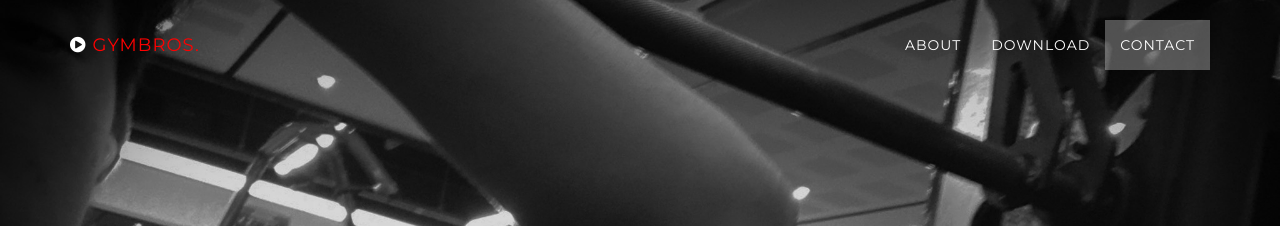
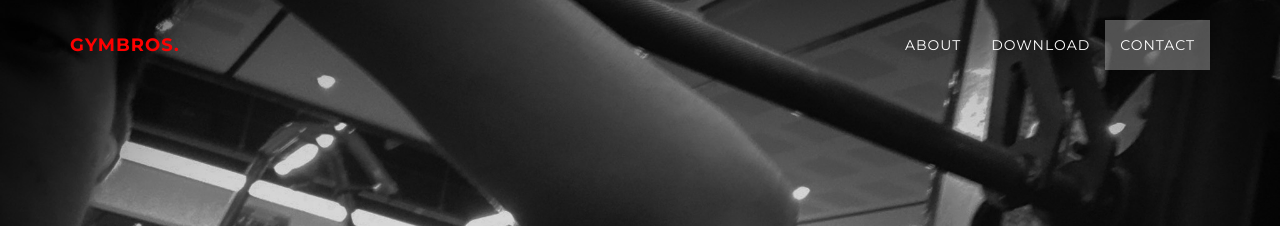
Before and after one commit to notj-code/GYMBROS_download_page, a Jekyll site: the page built from index.html, in a window 1280 px wide. Shown: the top 226 px of the page. Built offline with Jekyll 4.4.1, drawn with Linux system fonts in a browser that asks for light colours.

Commit message:
changed the logo

```diff
--- a/_includes/nav.html
+++ b/_includes/nav.html
@@ -6,7 +6,7 @@
                     <i class="fa fa-bars"></i>
                 </button>
                 <a class="navbar-brand page-scroll" href="#page-top">
-                    <i class="fa fa-play-circle"></i>  <span class="light" style="color: red;">Gymbros.</span>
+                    <span class="light" style="color: red; font-weight: bold;">Gymbros.</span>
                 </a>
             </div>
 
```
